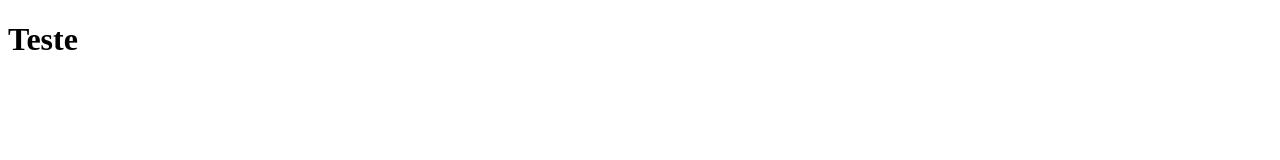
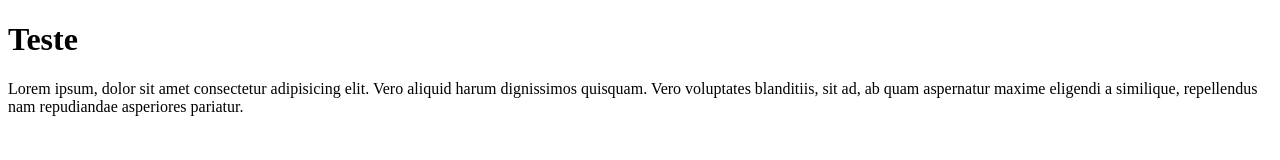
Before and after one commit to yanrafael/proa-teste, a plain HTML site: page proprofissao/index.html in a window 1280 px wide. Drawn offline with Linux system fonts and the light colour scheme.

Commit message:
alteração 2
escrevendo um parágrafo

```diff
--- a/proprofissao/index.html
+++ b/proprofissao/index.html
@@ -7,5 +7,6 @@
 </head>
 <body>
    <h1> Teste </h1>
+   <p>Lorem ipsum, dolor sit amet consectetur adipisicing elit. Vero aliquid harum dignissimos quisquam. Vero voluptates blanditiis, sit ad, ab quam aspernatur maxime eligendi a similique, repellendus nam repudiandae asperiores pariatur.</p>
 </body>
 </html>
```
